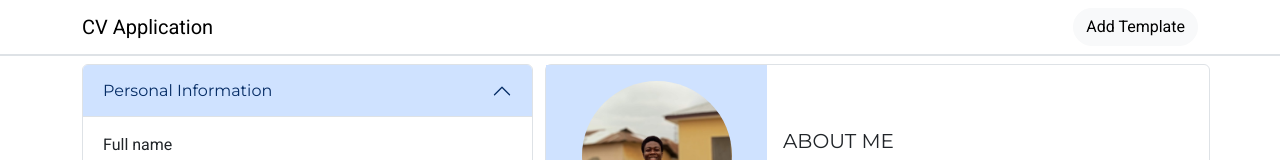
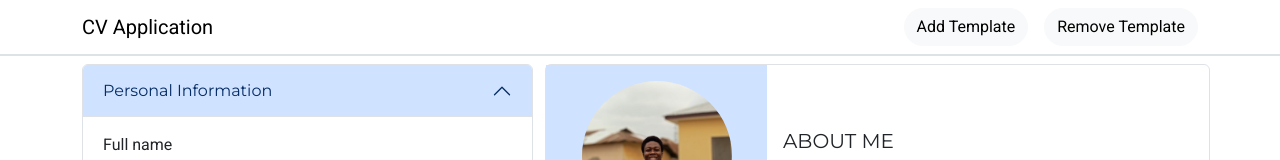
Before and after one commit to GDA0/cv-application, a React (Vite) app: page / in a window 1280 px wide. Shown: the top 160 px of the page. Built offline with nearby package versions, Linux system fonts and the light colour scheme.

Commit message:
Add functionality to remove template information

```diff
--- a/src/App.jsx
+++ b/src/App.jsx
@@ -2,6 +2,45 @@ import Header from './components/Header'
 import Main from './components/Main'
 import Footer from './components/Footer'
 import { useState } from 'react'
+
+const initialState = {
+  personalInformation: {
+    fullName: '',
+    profession: '',
+    bio: '',
+    address: '',
+    city: '',
+    region: '',
+    country: '',
+    portfolioWebsite: '',
+    phoneNumber: '',
+    email: '',
+    linkedinProfile: '',
+    xProfile: '',
+    skills: '',
+    languages: '',
+    interests: ''
+  },
+  experience: {
+    jobTitle: '',
+    companyName: '',
+    experienceFrom: '',
+    experienceTo: '',
+    experienceDescription: ''
+  },
+  education: {
+    degree: '',
+    institution: '',
+    educationFrom: '',
+    educationTo: '',
+    educationDescription: ''
+  },
+  projects: {
+    title: '',
+    projectDescription: '',
+    technologiesUsed: ''
+  }
+}
 
 const template = {
   personalInformation: {
@@ -92,9 +131,16 @@ export default function App () {
     setProjects(template.projects)
   }
 
+  function removeTemplate () {
+    setPersonalInformation(initialState.personalInformation)
+    setExperience(initialState.experience)
+    setEducation(initialState.education)
+    setProjects(initialState.projects)
+  }
+
   return (
     <div className='d-flex flex-column min-vh-100 container'>
-      <Header addTemplate={addTemplate} />
+      <Header addTemplate={addTemplate} removeTemplate={removeTemplate} />
       <Main
         personalInformation={personalInformation}
         setPersonalInformation={setPersonalInformation}
--- a/src/components/Header.jsx
+++ b/src/components/Header.jsx
@@ -1,12 +1,23 @@
-export default function Header ({ addTemplate }) {
+export default function Header ({ addTemplate, removeTemplate }) {
   return (
     <header>
       <nav className='navbar fixed-top bg-white container-fluid border-bottom border-2'>
         <div className='container d-flex justify-content-between'>
           <span className='navbar-brand mb-0 h1'>CV Application</span>
-          <button onClick={addTemplate} className='btn btn-light rounded-pill'>
-            Add Template
-          </button>
+          <div>
+            <button
+              onClick={addTemplate}
+              className='btn btn-light rounded-pill me-3'
+            >
+              Add Template
+            </button>
+            <button
+              onClick={removeTemplate}
+              className='btn btn-light rounded-pill'
+            >
+              Remove Template
+            </button>
+          </div>
         </div>
       </nav>
     </header>
```
